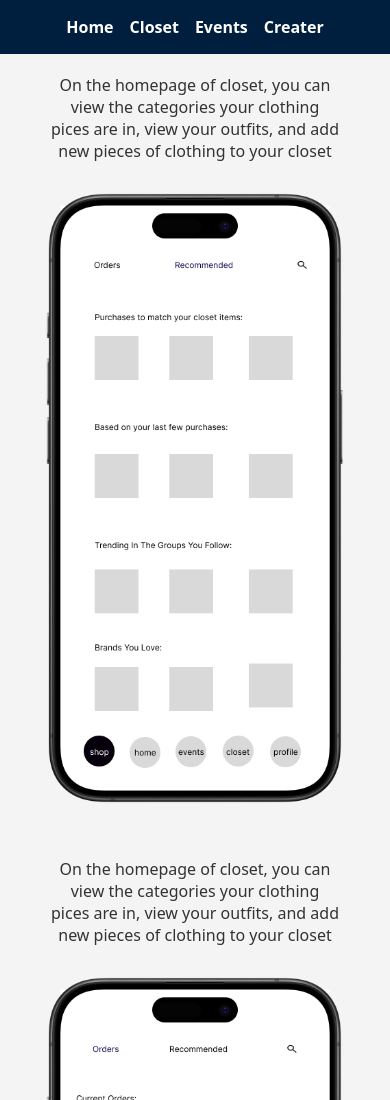
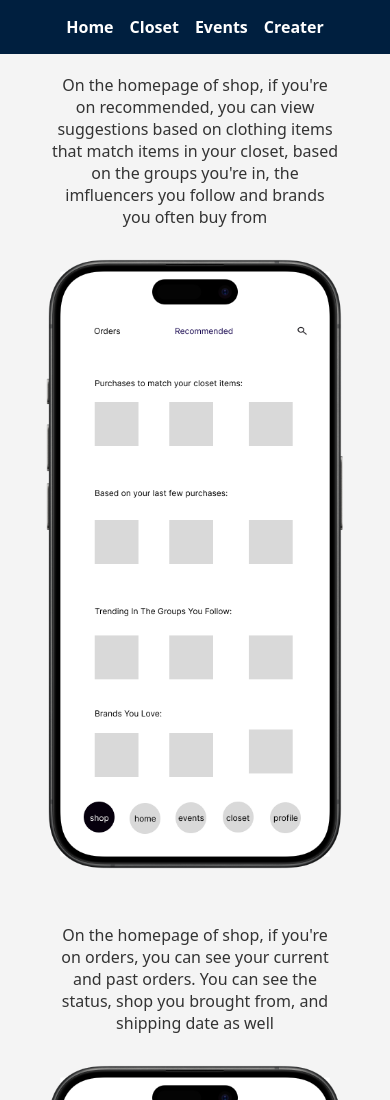
Before and after one commit to alliyaa/gingweb, a plain HTML site: page shop.html in a window 390 px wide. Shown: the top 1100 px of the page. Drawn offline with Linux system fonts and the light colour scheme.

```diff
--- a/shop.html
+++ b/shop.html
@@ -17,12 +17,12 @@
 
         <div class="closetf">
             <div class="closet-item">
-                <p class="smalltext"> On the homepage of closet, you can view the categories your clothing pices are in, view your outfits, and add new pieces of clothing to your closet </p>
+                <p class="smalltext"> On the homepage of shop, if you're on recommended, you can view suggestions based on clothing items that match items in your closet, based on the groups you're in, the imfluencers you follow and brands you often buy from </p>
                 <img src="images/s1.png" class="closetimg">
             </div>
 
             <div class="closet-item">
-                <p class="smalltext"> On the homepage of closet, you can view the categories your clothing pices are in, view your outfits, and add new pieces of clothing to your closet </p>
+                <p class="smalltext"> On the homepage of shop, if you're on orders, you can see your current and past orders. You can see the status, shop you brought from, and shipping date as well </p>
                 <img src="images/s2.png" class="closetimg">
             </div>
 
```
